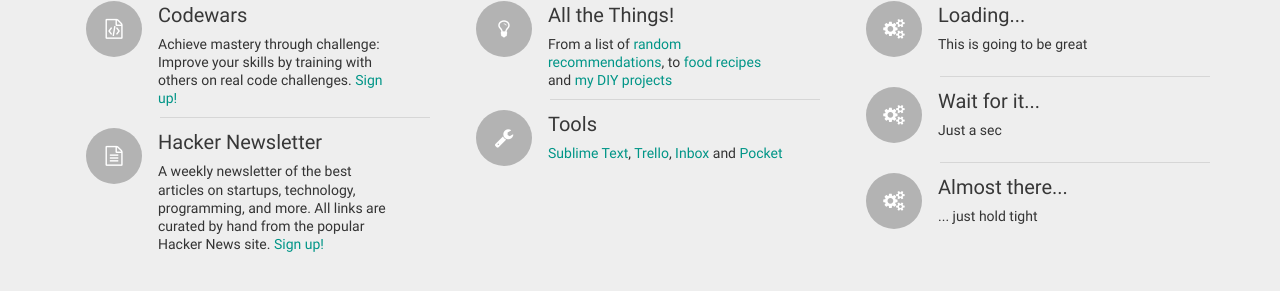
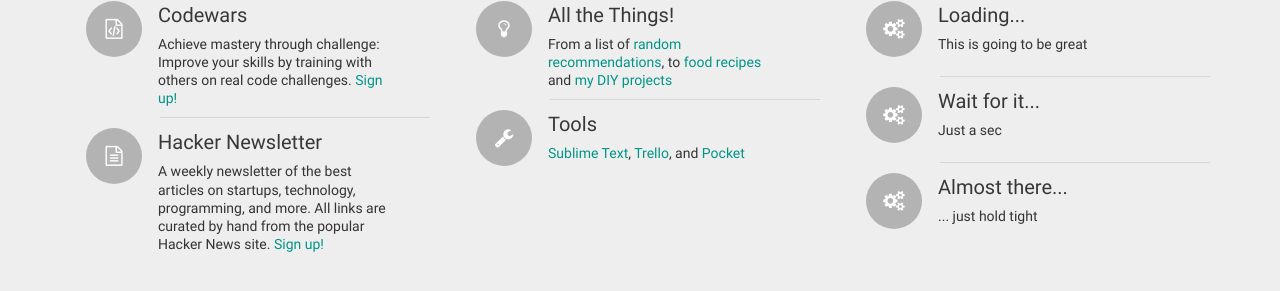
Before and after one commit to marianosimone/marianosimone.github.com, a Jekyll site: the page index.html, which Jekyll copies as it is, in a window 1280 px wide. Shown: the part 583-874 px from the top of the page. Built offline with Jekyll 4.4.1, drawn with Linux system fonts in a browser that asks for light colours; nearby versions of some CDN libraries.

Commit message:
Remove inbox from tools 😭

```diff
--- a/index.html
+++ b/index.html
@@ -169,7 +169,7 @@
                             <div class="row-action-primary"><i class="fa fa-wrench"></i></div>
                             <div class="row-content">
                                 <h4 class="list-group-item-heading">Tools</h4>
-                                <p class="list-group-item-text"><a href="https://www.sublimetext.com/">Sublime Text</a>, <a href="https://www.trello.com">Trello</a>, <a href="https://inbox.google.com/">Inbox</a> and <a href="https://getpocket.com/@marianosimone">Pocket</a></p>
+                                <p class="list-group-item-text"><a href="https://www.sublimetext.com/">Sublime Text</a>, <a href="https://www.trello.com">Trello</a>, and <a href="https://getpocket.com/@marianosimone">Pocket</a></p>
                             </div>
                         </div>
                     </div>
```
